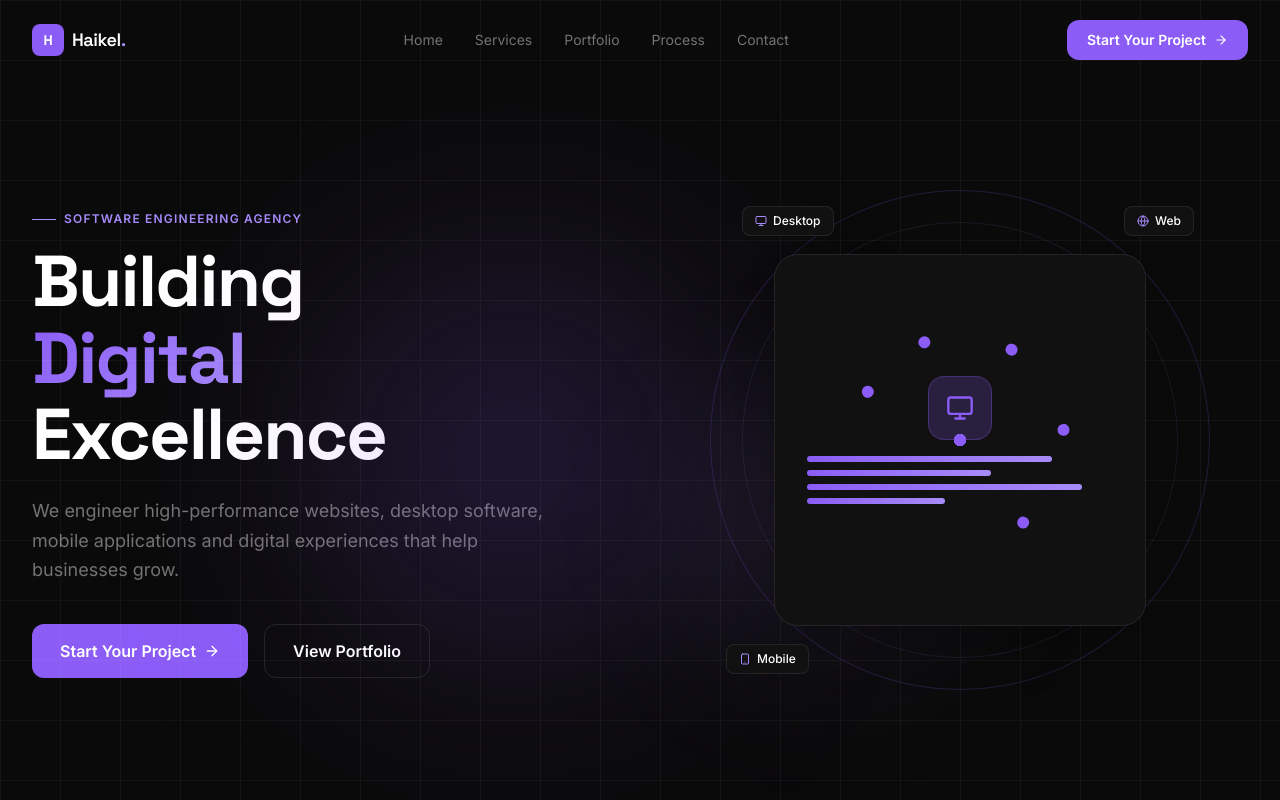
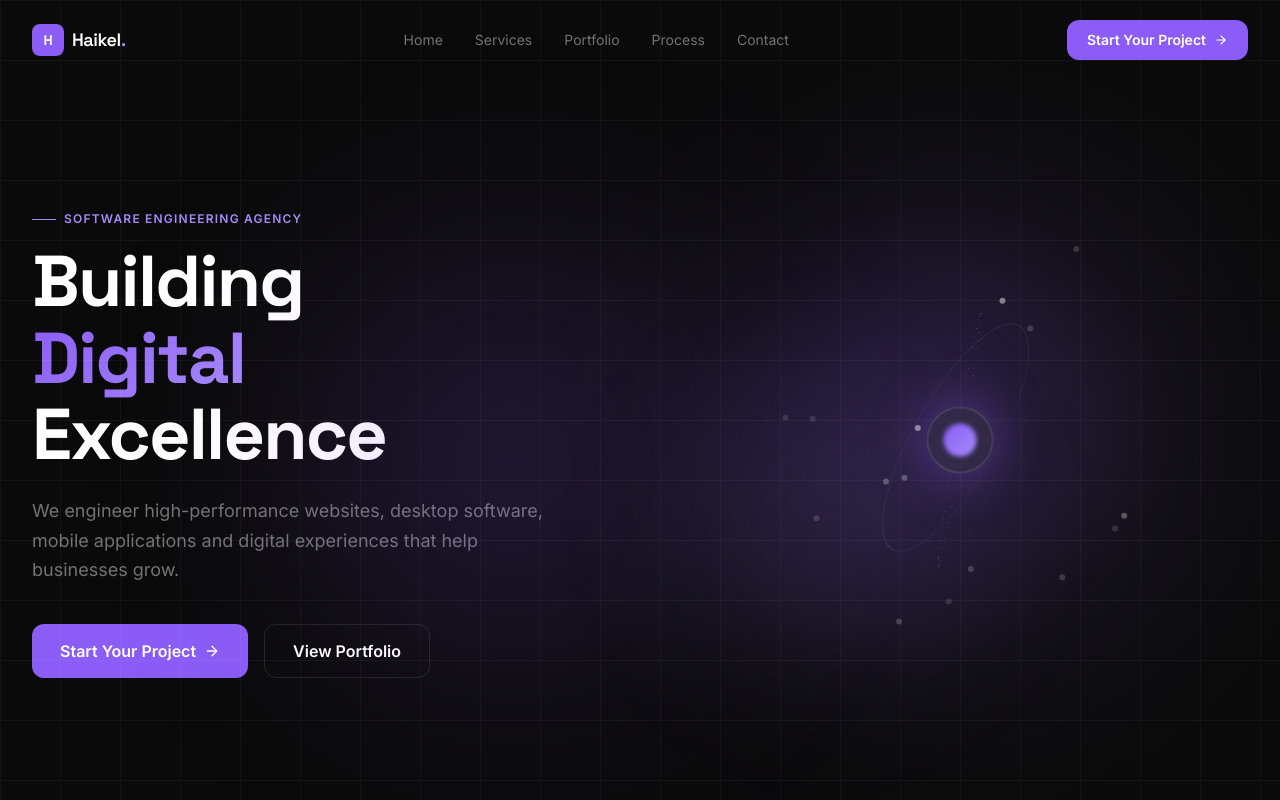
Before and after one commit to HaikalAgency/haikal-website, a React (Vite) app: page / in a window 1280 px wide. Shown: the top 800 px of the page. Built offline with nearby package versions, Linux system fonts and the light colour scheme.

Commit message:
updated Hero Component

```diff
--- a/src/app/App.tsx
+++ b/src/app/App.tsx
@@ -133,7 +133,7 @@ function Hero() {
     <section id="home" className="relative min-h-screen flex items-center overflow-hidden pt-20">
       {/* Grid bg */}
       <div
-        className="absolute inset-0 opacity-[0.04]"
+        className="absolute inset-0 opacity-[0.04] pointer-events-none"
         style={{
           backgroundImage: "linear-gradient(rgba(255,255,255,1) 1px, transparent 1px), linear-gradient(90deg, rgba(255,255,255,1) 1px, transparent 1px)",
           backgroundSize: "60px 60px",
@@ -208,79 +208,80 @@ function Hero() {
           transition={{ duration: 0.9, delay: 0.3, ease: [0.22, 1, 0.36, 1] }}
           className="relative hidden lg:flex items-center justify-center"
         >
-          <BlueprintIllustration />
+          <ReactBitsVisual />
         </motion.div>
       </div>
     </section>
   );
 }
 
-function BlueprintIllustration() {
+function ReactBitsVisual() {
   return (
-    <div className="relative w-full aspect-square max-w-[500px]">
-      {/* Outer ring */}
+    <div className="relative w-full aspect-square max-w-[500px] flex items-center justify-center">
+      {/* Aurora glow effect */}
       <motion.div
-        animate={{ rotate: 360 }}
-        transition={{ duration: 40, repeat: Infinity, ease: "linear" }}
-        className="absolute inset-0 rounded-full border border-[#8B5CF6]/20"
-      />
-      <motion.div
-        animate={{ rotate: -360 }}
-        transition={{ duration: 28, repeat: Infinity, ease: "linear" }}
-        className="absolute inset-8 rounded-full border border-[#A78BFA]/10"
+        animate={{
+          scale: [1, 1.2, 1],
+          rotate: [0, 90, 0]
+        }}
+        transition={{ duration: 15, repeat: Infinity, ease: "linear" }}
+        className="absolute w-80 h-80 rounded-full bg-gradient-to-tr from-[#8B5CF6]/40 to-[#A78BFA]/10 blur-[90px]"
       />
 
-      {/* Center card */}
-      <div className="absolute inset-16 rounded-3xl bg-[#111111] border border-white/8 flex flex-col items-center justify-center p-8 shadow-2xl">
-        <div className="w-16 h-16 rounded-2xl bg-[#8B5CF6]/20 border border-[#8B5CF6]/30 flex items-center justify-center mb-4">
-          <Monitor size={28} className="text-[#8B5CF6]" />
-        </div>
-        <div className="space-y-2 w-full">
-          {[80, 60, 90, 45].map((w, i) => (
+      {/* 3D-like rotating rings (similar to ReactBits particles/rings) */}
+      <div className="relative w-64 h-64" style={{ perspective: "1000px" }}>
+        {[0, 1, 2].map((i) => (
           <motion.div
             key={i}
-              initial={{ scaleX: 0 }}
-              animate={{ scaleX: 1 }}
-              transition={{ duration: 0.8, delay: 0.8 + i * 0.15, ease: [0.22, 1, 0.36, 1] }}
-              className="h-1.5 rounded-full bg-gradient-to-r from-[#8B5CF6] to-[#A78BFA] origin-left"
-              style={{ width: `${w}%` }}
+            className="absolute inset-0 rounded-full border"
+            style={{
+               borderWidth: i === 1 ? 2 : 1,
+               borderColor: i === 1 ? "rgba(139,92,246,0.4)" : "rgba(255,255,255,0.1)",
+               borderStyle: i === 2 ? "dashed" : "solid",
+            }}
+            animate={{
+              rotateX: [0, 360],
+              rotateY: [0, 360],
+            }}
+            transition={{
+              duration: 20 + i * 5,
+              repeat: Infinity,
+              ease: "linear",
+            }}
           />
         ))}
-        </div>
+
+        {/* Core glowing element */}
+        <motion.div
+          className="absolute top-1/2 left-1/2 w-16 h-16 -mt-8 -ml-8 rounded-full bg-white/5 backdrop-blur-lg border border-white/20 flex items-center justify-center shadow-[0_0_50px_rgba(139,92,246,0.5)]"
+          animate={{ scale: [1, 1.05, 1] }}
+          transition={{ duration: 3, repeat: Infinity, ease: "easeInOut" }}
+        >
+          <div className="w-8 h-8 rounded-full bg-gradient-to-br from-[#8B5CF6] to-[#A78BFA] animate-pulse blur-[2px]" />
+        </motion.div>
       </div>
 
-      {/* Orbiting dots */}
-      {[0, 72, 144, 216, 288].map((deg, i) => (
+      {/* Floating particles (ReactBits signature style) */}
+      {[...Array(15)].map((_, i) => (
          <motion.div
            key={i}
-          className="absolute w-3 h-3 rounded-full bg-[#8B5CF6]"
-          style={{
-            top: "50%",
-            left: "50%",
-            marginTop: -6,
-            marginLeft: -6,
-            transformOrigin: "6px 6px",
+           className="absolute w-1.5 h-1.5 bg-white/60 rounded-full"
+           initial={{
+             x: (Math.random() - 0.5) * 400,
+             y: (Math.random() - 0.5) * 400,
+             opacity: Math.random() * 0.5 + 0.2
            }}
-          animate={{ rotate: [deg, deg + 360] }}
-          transition={{ duration: 12 + i * 2, repeat: Infinity, ease: "linear" }}
-        >
-          <div
-            className="w-full h-full rounded-full bg-[#8B5CF6]"
-            style={{ transform: `translateX(${220 / 2 - 6}px)` }}
+           animate={{
+             x: (Math.random() - 0.5) * 400,
+             y: (Math.random() - 0.5) * 400,
+             opacity: [0.2, 0.8, 0.2]
+           }}
+           transition={{
+             duration: 6 + Math.random() * 6,
+             repeat: Infinity,
+             ease: "easeInOut"
+           }}
          />
-        </motion.div>
-      ))}
-
-      {/* Corner badges */}
-      {[
-        { label: "Web", icon: Globe, corner: "top-4 right-4" },
-        { label: "Mobile", icon: Smartphone, corner: "bottom-4 left-4" },
-        { label: "Desktop", icon: Monitor, corner: "top-4 left-8" },
-      ].map(({ label, icon: Icon, corner }) => (
-        <div key={label} className={`absolute ${corner} flex items-center gap-1.5 bg-[#111111] border border-white/8 rounded-lg px-3 py-1.5`}>
-          <Icon size={12} className="text-[#A78BFA]" />
-          <span className="text-white text-xs font-medium" style={BODY}>{label}</span>
-        </div>
       ))}
     </div>
   );
```
Lines whose indentation alone changed are shown as unchanged.
